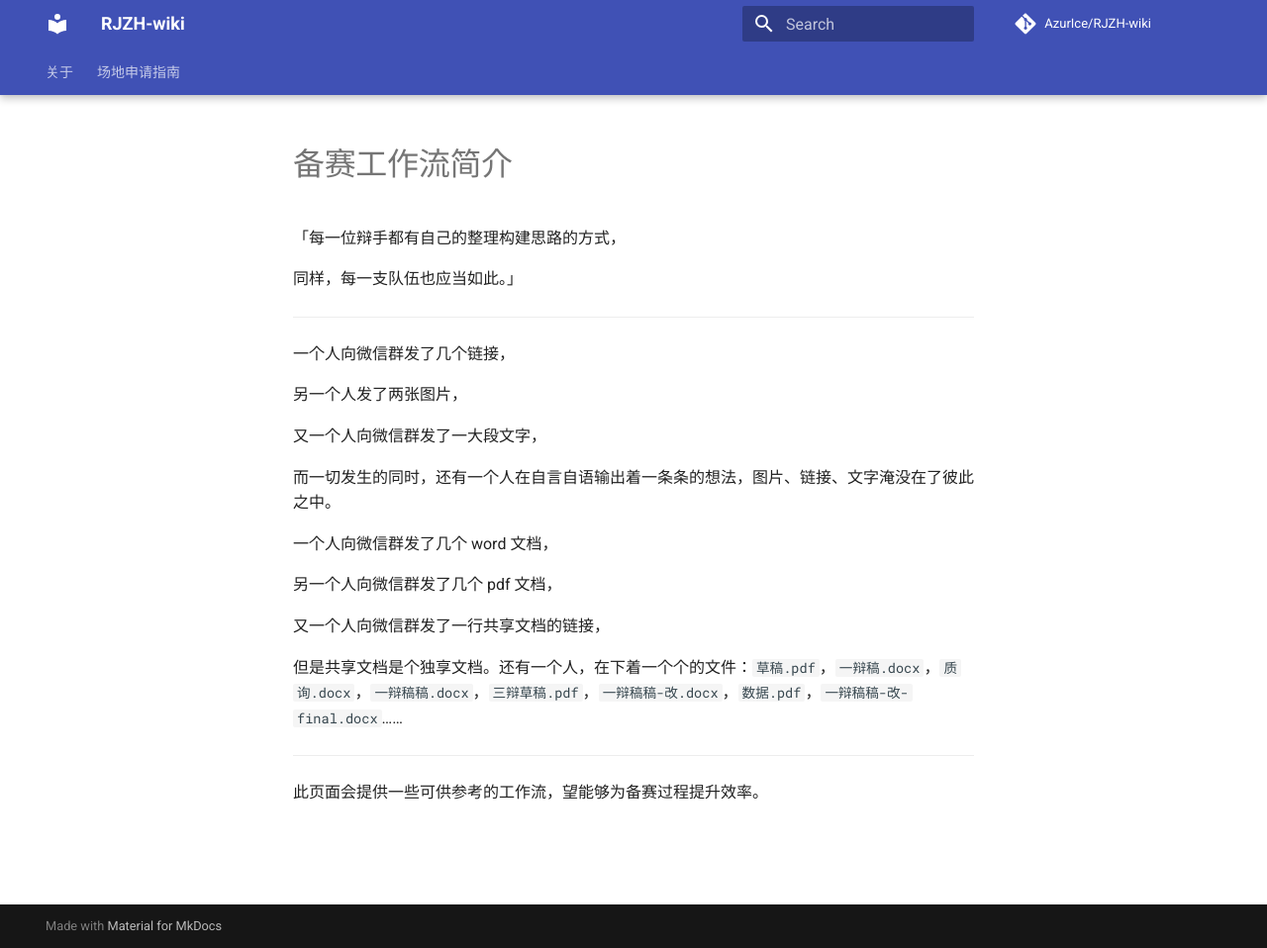
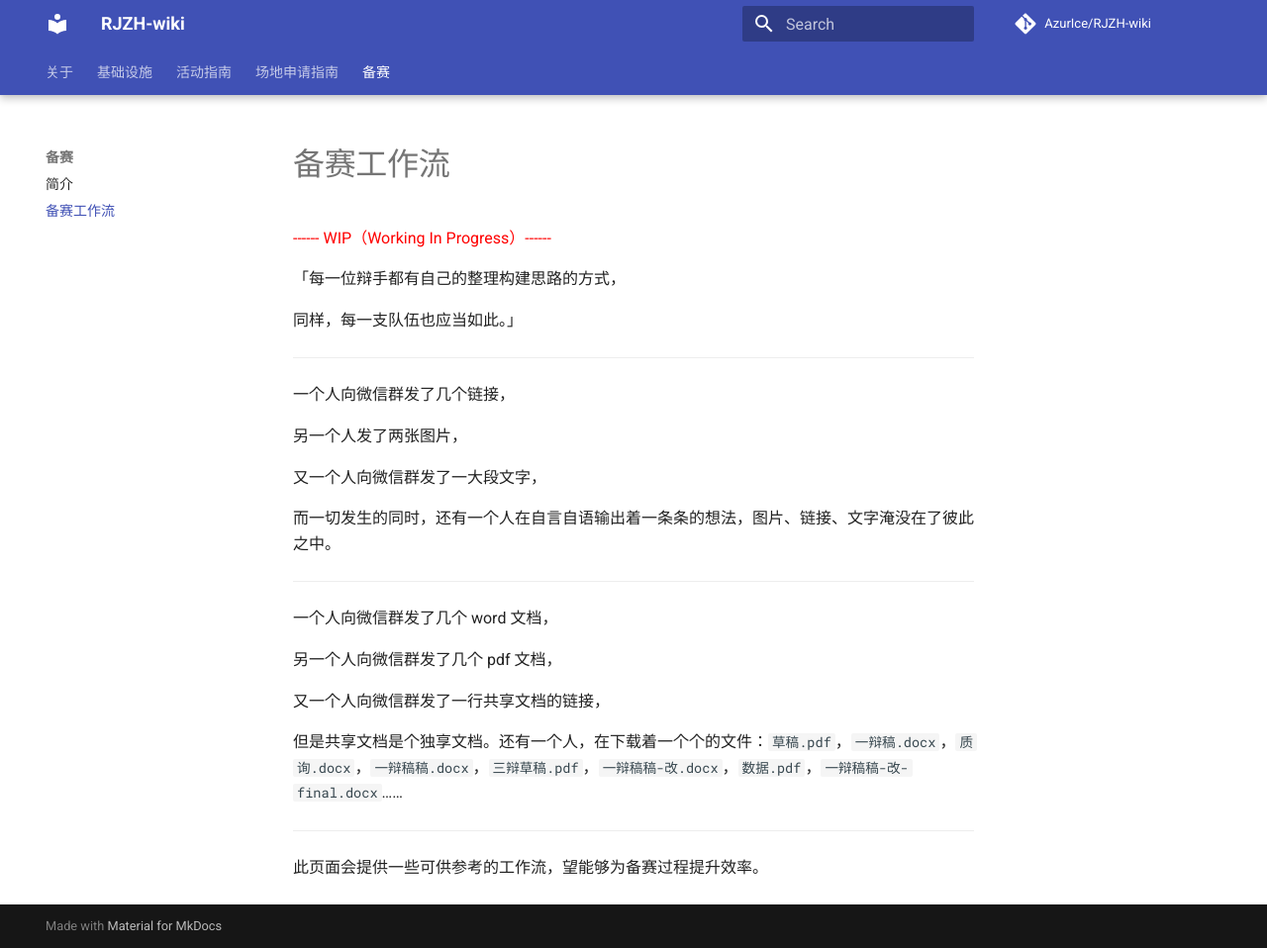
Before and after one commit to AzurIce/RJZH-wiki, an MkDocs documentation site: the page built from docs/备赛/备赛工作流/index.md, in a window 1280 px wide and 958 px high. Shown: the whole window at 99% size. Built offline with MkDocs 1.6.1 and Material for MkDocs 9.7.7, drawn with Linux system fonts in a browser that asks for light colours; comment, search, counter and statistics services are not loaded.

Commit message:
搭建基本页面结构

```diff
--- a/docs/备赛工作流/备赛工作流简介.md
+++ b/docs/备赛/备赛工作流/index.md
@@ -1,3 +1,5 @@
+<font color="red">------ WIP（Working In Progress）------</font>
+
 「每一位辩手都有自己的整理构建思路的方式，
 
   同样，每一支队伍也应当如此。」
@@ -12,7 +14,7 @@
 
 而一切发生的同时，还有一个人在自言自语输出着一条条的想法，图片、链接、文字淹没在了彼此之中。
 
-
+---
 
 一个人向微信群发了几个 word 文档，
 
@@ -20,7 +22,7 @@
 
 又一个人向微信群发了一行共享文档的链接，
 
-但是共享文档是个独享文档。还有一个人，在下着一个个的文件：`草稿.pdf`，`一辩稿.docx`，`质询.docx`，`一辩稿稿.docx`，`三辩草稿.pdf`，`一辩稿稿-改.docx`，`数据.pdf`，`一辩稿稿-改-final.docx`……
+但是共享文档是个独享文档。还有一个人，在下载着一个个的文件：`草稿.pdf`，`一辩稿.docx`，`质询.docx`，`一辩稿稿.docx`，`三辩草稿.pdf`，`一辩稿稿-改.docx`，`数据.pdf`，`一辩稿稿-改-final.docx`……
 
 ---
 
--- a/mkdocs.yml
+++ b/mkdocs.yml
@@ -9,9 +9,16 @@ repo_url: 'https://github.com/AzurIce/RJZH-wiki'
 nav:
   - 关于:
     - 简介: 'index.md'
-    - 如何参与: '简介/如何参与.md'
-    - 格式手册: '简介/格式手册.md'
+    - 如何参与: '关于/如何参与.md'
+    - 格式手册: '关于/格式手册.md'
+  - 基础设施:
+    - 简介: '基础设施/index.md'
+  - 活动指南:
+    - 简介: '活动指南/index.md'
   - 场地申请指南: '场地申请指南.md'
+  - 备赛:
+    - 简介: '备赛/index.md'
+    - 备赛工作流: '备赛/备赛工作流/index.md'
 
 # Theme
 theme:
@@ -24,6 +31,7 @@ theme:
     - navigation.top
     - toc.follow
 markdown_extensions:
-    - toc:
-        permalink: 'True'
-        slugify: !!python/name:pymdownx.slugs.uslugify
+  - nl2br
+  - toc:
+      permalink: 'True'
+      slugify: !!python/name:pymdownx.slugs.uslugify
```
Also changed, not shown: docs/README.md (added, +29 -0 lines), docs/index.md (+1 -0 lines), docs/关于/如何参与.md (renamed from docs/简介/如何参与.md, +1 -0 lines), docs/关于/格式手册.md (added, +3 -0 lines), docs/基础设施/index.md (added, +3 -0 lines), docs/备赛/index.md (added, +3 -0 lines), docs/活动指南/index.md (added, +3 -0 lines), docs/简介/格式手册.md (deleted, +0 -1 lines).
